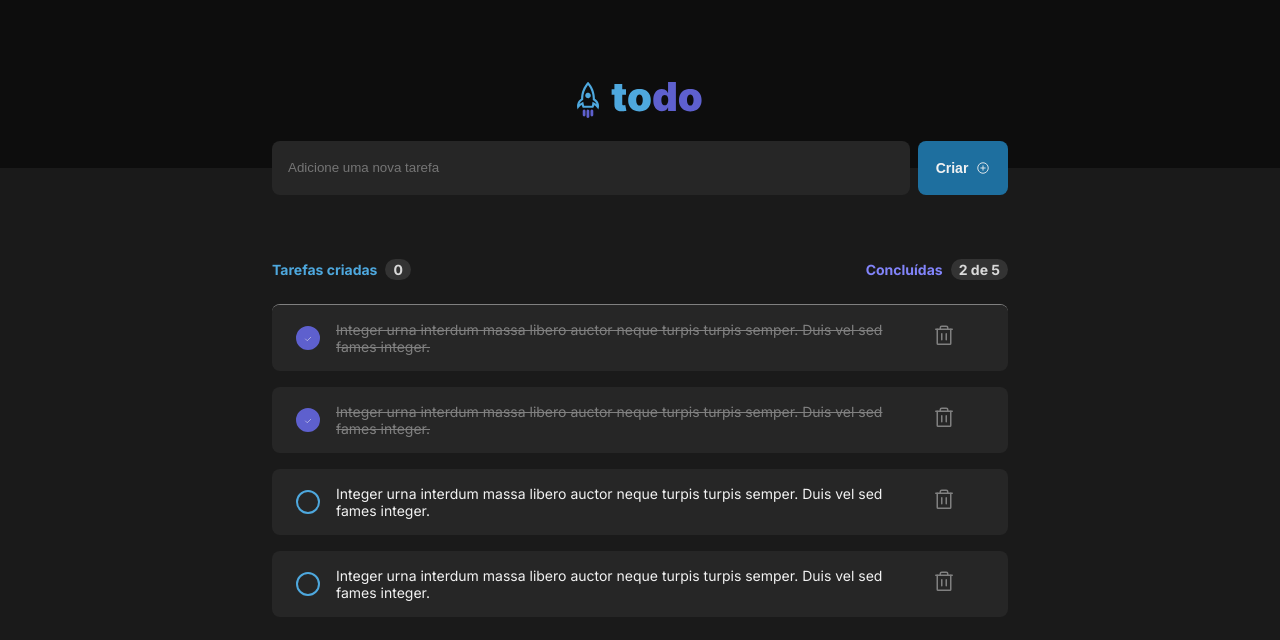
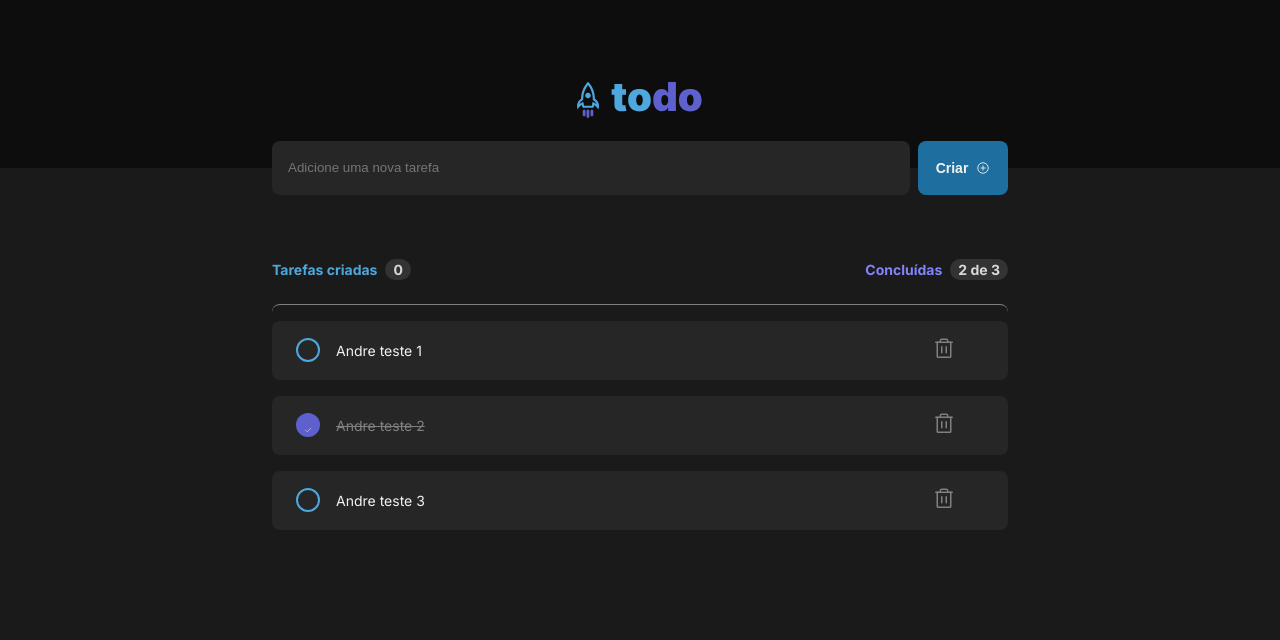
Before and after one commit to aluiz815/ignite-toDo, a React (Vite) app: page / in a window 1280 px wide. Shown: the top 640 px of the page. Built offline with nearby package versions, Linux system fonts and the light colour scheme.

Commit message:
Task Render Dynamically

```diff
--- a/src/components/Card/index.tsx
+++ b/src/components/Card/index.tsx
@@ -1,10 +1,35 @@
 import styles from './style.module.css';
 import ClipboardIcon from '../../assets/clipboard.svg';
-import { useState } from 'react';
+import { useEffect, useState } from 'react';
 import { Task } from '../Task';
 export const Card = () => {
 
-    const [tasks,setTasks] = useState(3)
+
+  interface TaskProps {
+    finished:boolean;
+    content:string;
+  }
+
+    const [tasks,setTasks] = useState<TaskProps[]>([])
+
+    useEffect(()=>{
+
+      setTasks([
+        {
+          finished:false,
+          content:'Andre teste 1'
+        },
+        {
+          finished:true,
+          content:'Andre teste 2'
+        },
+        {
+          finished:false,
+          content:'Andre teste 3'
+        },
+      ])
+
+    },[])
 
   return (
     <div className={styles.contentWrapper}>
@@ -16,19 +41,20 @@ export const Card = () => {
             </div>
             <div className={styles.cardHeaderItem}>
                 <p>Concluídas</p>
-                <span>2 de 5</span>
+                <span>2 de {tasks.length}</span>
             </div>
           </div>
           <div className={styles.cardBodyWrapper}>
             <div className={styles.cardBodyContainer}>
-                {
-            tasks == 3 ? (
-              <>
-                <Task id='1' finished content='Integer urna interdum massa libero auctor neque turpis turpis semper. Duis vel sed fames integer.'/>
-                <Task id='2' finished content='Integer urna interdum massa libero auctor neque turpis turpis semper. Duis vel sed fames integer.'/>
-                <Task id='3' content='Integer urna interdum massa libero auctor neque turpis turpis semper. Duis vel sed fames integer.'/>
-                <Task id='4' content='Integer urna interdum massa libero auctor neque turpis turpis semper. Duis vel sed fames integer.'/>
-                </>
+                {tasks.length > 0 ? (
+
+                   tasks.map((task,idx) => task && (
+                    <>
+                      <Task id={idx} key={idx} finished={task.finished} content={task.content}/>
+                      </>
+                      )
+                  )
+
             ) : (
                 <>
                     <img src={ClipboardIcon} alt="Clipboard Icon" />
--- a/src/components/Card/style.module.css
+++ b/src/components/Card/style.module.css
@@ -60,6 +60,7 @@
     align-items: center;
     flex-direction: column;
     gap: 1rem;
+    width: 100%;
 }
 
 .cardBodyTexts {
--- a/src/components/Task/index.tsx
+++ b/src/components/Task/index.tsx
@@ -2,17 +2,18 @@ import styles from './style.module.css';
 import { Trash, Check } from 'phosphor-react'
 
 interface TaskProps  {
-  id:string;
+  id:number;
   finished?:boolean;
   content:string;
+
 }
 
 export const Task = ({id,finished = false,content}:TaskProps) => {
   return (
     <div className={styles.taskWrapper}>
       <div className={styles.taskInput} >
-        <input checked={finished}  type="checkbox" id={id}/>
-        <label htmlFor={id}/>
+        <input checked={finished}  type="checkbox" id={id.toString()}/>
+        <label htmlFor={id.toString()}/>
         <Check size={8}/>
         <p>{content}</p>
       </div>
--- a/src/components/Task/style.module.css
+++ b/src/components/Task/style.module.css
@@ -8,7 +8,7 @@
     padding: 1rem 3.25rem;
     border-radius: 8px;
     position: relative;
-
+    width: 100%;
 }
 
 .taskInput {
```
